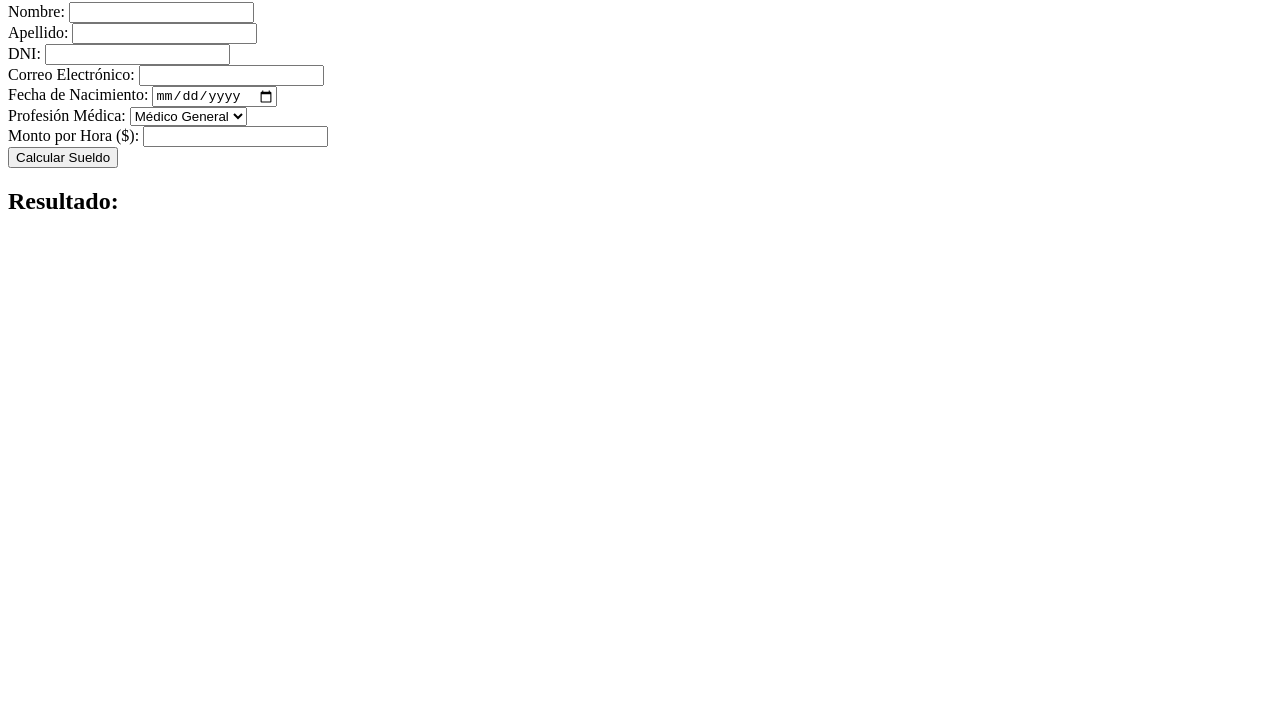
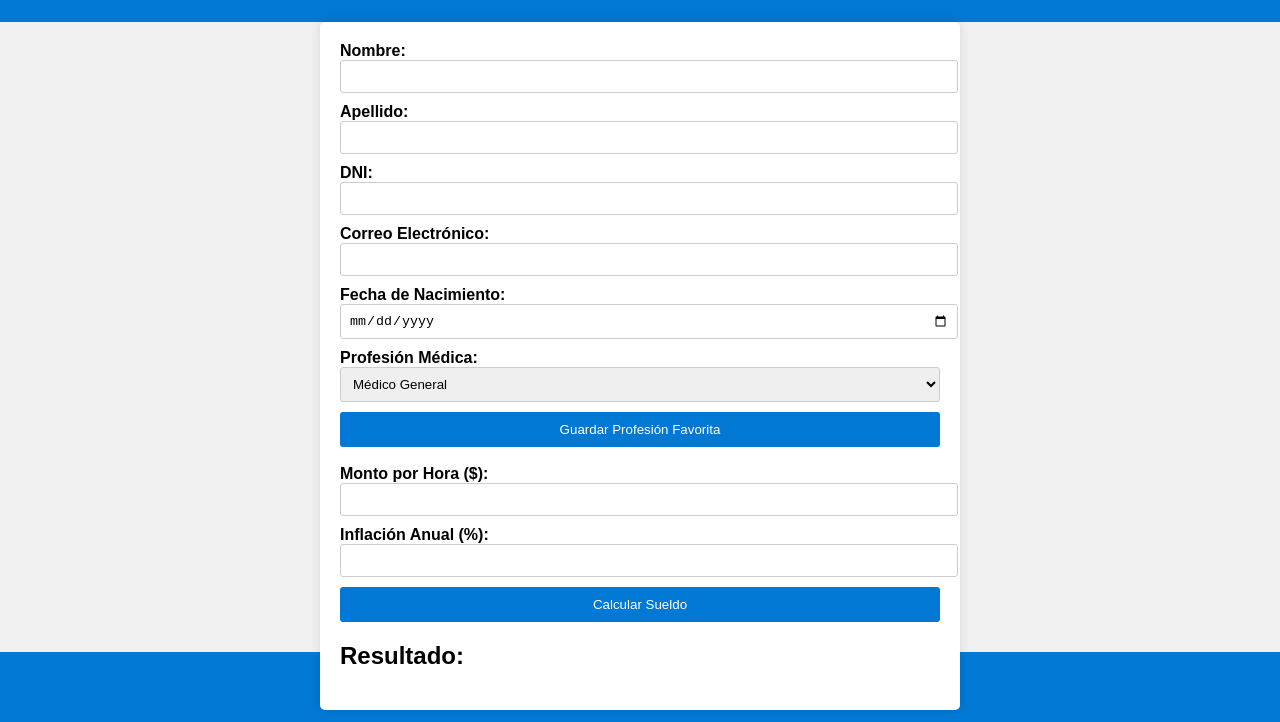
Before and after one commit to TheJoacoCo/PreEntrega1JoaquinFerreira, a plain HTML site: page index.html in a window 1280 px wide. Shown: the part 78-800 px from the top of the page. Drawn offline with Linux system fonts and the light colour scheme.

Commit message:
Tercera PreEntrega

```diff
--- /dev/null
+++ b/css/styles.css
@@ -0,0 +1,66 @@
+/* Estilos generales */
+body {
+    font-family: Arial, sans-serif;
+    margin: 0;
+    padding: 0;
+    background-color: #f0f0f0;
+}
+
+.header {
+    background-color: #0078d4;
+    color: #fff;
+    text-align: center;
+    padding: 10px;
+}
+
+.header-title {
+    font-weight: bold;
+}
+
+.container {
+    max-width: 600px;
+    margin: 0 auto;
+    padding: 20px;
+    background-color: #fff;
+    box-shadow: 0 0 10px rgba(0, 0, 0, 0.1);
+    border-radius: 5px;
+}
+
+form label {
+    font-weight: bold;
+}
+
+form select, form input[type="text"], form input[type="number"], form input[type="email"], form input[type="date"] {
+    width: 100%;
+    padding: 8px;
+    margin-bottom: 10px;
+    border: 1px solid #ccc;
+    border-radius: 3px;
+}
+
+form button {
+    display: block;
+    width: 100%;
+    padding: 10px;
+    background-color: #0078d4;
+    color: #fff;
+    border: none;
+    border-radius: 3px;
+    cursor: pointer;
+}
+
+/* Pie de página */
+.footer {
+    background-color: #0078d4;
+    color: #fff;
+    text-align: center;
+    padding: 10px 0;
+    position: fixed;
+    bottom: 0;
+    width: 100%;
+    z-index: -1;
+}
+
+.footer-text {
+    font-weight: bold;
+}
--- a/index.html
+++ b/index.html
@@ -1,14 +1,19 @@
 <!DOCTYPE html>
 <html lang="es">
+
 <head>
     <meta charset="UTF-8">
     <meta name="viewport" content="width=device-width, initial-scale=1.0">
     <title>Simulador de Sueldo Médico</title>
-    <script src="/index.js"></script>
-    <link rel="stylesheet" href="css/styles.css">
+    <link rel="stylesheet" href="./css/styles.css">
 </head>
+
 <body>
-    <h1>Simulador de Sueldo Médico</h1>
+    <header class="header">
+        <h1 class="header-title">Simulador de Sueldo Médico</h1>
+    </header>
+
+    <div class="container">
         <form id="simuladorForm">
             <label for="nombre">Nombre:</label>
             <input type="text" id="nombre" required><br>
@@ -27,21 +32,37 @@
 
             <label for="profesion">Profesión Médica:</label>
             <select id="profesion">
-            <option value="medico_general">Médico General</option>
-            <option value="cirujano">Cirujano</option>
-            <option value="pediatra">Pediatra</option>
-        </select><br>
+                <option value="Médico General">Médico General</option>
+                <option value="Cirujano">Cirujano</option>
+                <option value="Pediatra">Pediatra</option>
+                <option value="Dermatólogo">Dermatólogo</option>
+                <option value="Ginecólogo">Ginecólogo</option>
+                <option value="Oftalmólogo">Oftalmólogo</option>
+            </select>
+
+            <button type="button" id="guardarProfesion">Guardar Profesión Favorita</button><br>
 
             <label for="montoPorHora">Monto por Hora ($):</label>
             <input type="number" id="montoPorHora" required><br>
 
-        <button type="button" onclick="calcularSueldo()">Calcular Sueldo</button>
+            <label for="inflacion">Inflación Anual (%):</label>
+            <input type="number" id="inflacion" min="1" max="10" required><br>
+
+            <button type="button" id="calcularButton">Calcular Sueldo</button>
         </form>
 
-    <div id="resultado">
+        <div id="resultado" class="resultado">
             <h2>Resultado:</h2>
             <p id="sueldoMensual"></p>
             <p id="sueldoAnual"></p>
         </div>
+    </div>
+
+    <footer class="footer">
+        <p class="footer-text">Gracias por utilizar esta página</p>
+    </footer>
+
+    <script src="index.js"></script>
 </body>
+
 </html>
--- a/index.js
+++ b/index.js
@@ -1,36 +1,63 @@
-//arrays
+document.addEventListener("DOMContentLoaded", function () {
+    // Array de profesiones médicas con horas semanales promedio
     const profesionesMedicas = [
         { nombre: "Médico General", horasSemanales: 40 },
         { nombre: "Cirujano", horasSemanales: 50 },
-    { nombre: "Pediatra", horasSemanales: 35 }
+        { nombre: "Pediatra", horasSemanales: 35 },
+        { nombre: "Dermatólogo", horasSemanales: 38 },
+        { nombre: "Ginecólogo", horasSemanales: 42 },
+        { nombre: "Oftalmólogo", horasSemanales: 37 }
     ];
 
+    // Obtener el elemento de selección de profesión
+    const profesionSelect = document.getElementById("profesion");
+
+    // Cargar la profesión preferida del usuario desde el almacenamiento local
+    const profesionPreferida = localStorage.getItem("profesionPreferida");
+
+    // Si se encuentra una profesión preferida en el almacenamiento local, establecerla como seleccionada
+    if (profesionPreferida) {
+        profesionSelect.value = profesionPreferida;
+    }
+
     function calcularSueldo() {
-    const nombre = prompt("Por favor, ingrese su nombre:");
-    const apellido = prompt("Por favor, ingrese su apellido:");
-    const dni = prompt("Por favor, ingrese su DNI:");
-    const mail = prompt("Por favor, ingrese su correo electrónico:");
-    const fechaNacimiento = prompt("Por favor, ingrese su fecha de nacimiento:");
-    const montoPorHora = parseFloat(prompt("Por favor, ingrese el monto por hora:"));
-
-    const opcionProfesion = parseInt(prompt("Por favor, elija una profesión médica:\n1. Médico General\n2. Cirujano\n3. Pediatra"));
+        // Obtener los valores de los campos de entrada
+        const nombre = document.getElementById("nombre").value;
+        const apellido = document.getElementById("apellido").value;
+        const dni = document.getElementById("dni").value;
+        const mail = document.getElementById("mail").value;
+        const fechaNacimiento = document.getElementById("fechaNacimiento").value;
+        const montoPorHora = parseFloat(document.getElementById("montoPorHora").value);
+        const opcionProfesion = document.getElementById("profesion").value;
+        const inflacion = parseFloat(document.getElementById("inflacion").value);
 
         // Validar la elección del usuario
-    if (opcionProfesion >= 1 && opcionProfesion <= profesionesMedicas.length) {
-        const profesionElegida = profesionesMedicas[opcionProfesion - 1];
+        if (opcionProfesion) {
+            const profesionElegida = profesionesMedicas.find(profesion => profesion.nombre === opcionProfesion);
             const sueldoMensual = montoPorHora * profesionElegida.horasSemanales * 4;
             const sueldoAnual = sueldoMensual * 12;
 
-        // Sueldo anual con aumentos de 2%, 3% y 5%
-        const sueldoAnualConAumento2 = sueldoAnual * 1.02;
-        const sueldoAnualConAumento3 = sueldoAnual * 1.03;
-        const sueldoAnualConAumento5 = sueldoAnual * 1.05;
+            // Aplicar la inflación al sueldo anual
+            const sueldoAnualConInflacion = sueldoAnual * (1 + (inflacion / 100));
 
-        const resultado = `Sueldo Mensual de ${nombre} ${apellido} como ${profesionElegida.nombre}:\n$${sueldoMensual.toFixed(2)}\nSueldo Anual sin ajustes: $${sueldoAnual.toFixed(2)}\nSueldo Anual con 2% de aumento: $${sueldoAnualConAumento2.toFixed(2)}\nSueldo Anual con 3% de aumento: $${sueldoAnualConAumento3.toFixed(2)}\nSueldo Anual con 5% de aumento: $${sueldoAnualConAumento5.toFixed(2)}`;
+            // Mostrar resultados en el DOM
+            const resultadoElement = document.getElementById("resultado");
+            resultadoElement.style.display = "block"; // Mostrar el resultado
+            resultadoElement.innerHTML = `
+                <h2>Resultado:</h2>
+                <p>Sueldo Mensual de ${nombre} ${apellido} como ${profesionElegida.nombre}: $${sueldoMensual.toFixed(2)}</p>
+                <p>Sueldo Anual sin ajustes: $${sueldoAnual.toFixed(2)}</p>
+                <p>Sueldo Anual con Inflación del ${inflacion}%: $${sueldoAnualConInflacion.toFixed(2)}</p>
+            `;
 
-        alert(resultado);
-        console.log(resultado);
+            // Guardar la profesión preferida del usuario en el almacenamiento local
+            localStorage.setItem("profesionPreferida", opcionProfesion);
         } else {
             alert("Opción no válida. Por favor, elija una opción válida.");
         }
     }
+
+    // Encuentra el botón por su id y agrega un event listener para el clic
+    const calcularButton = document.getElementById("calcularButton");
+    calcularButton.addEventListener("click", calcularSueldo);
+});
```
Lines whose indentation alone changed are shown as unchanged.
